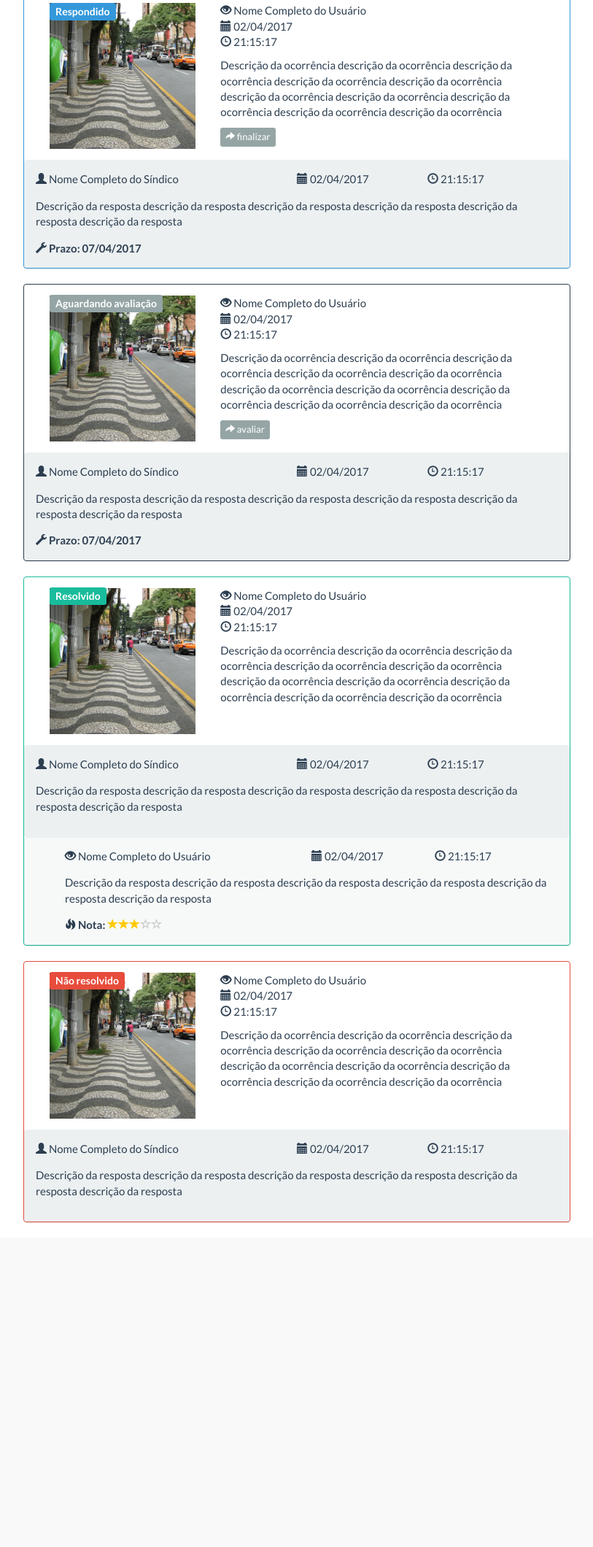
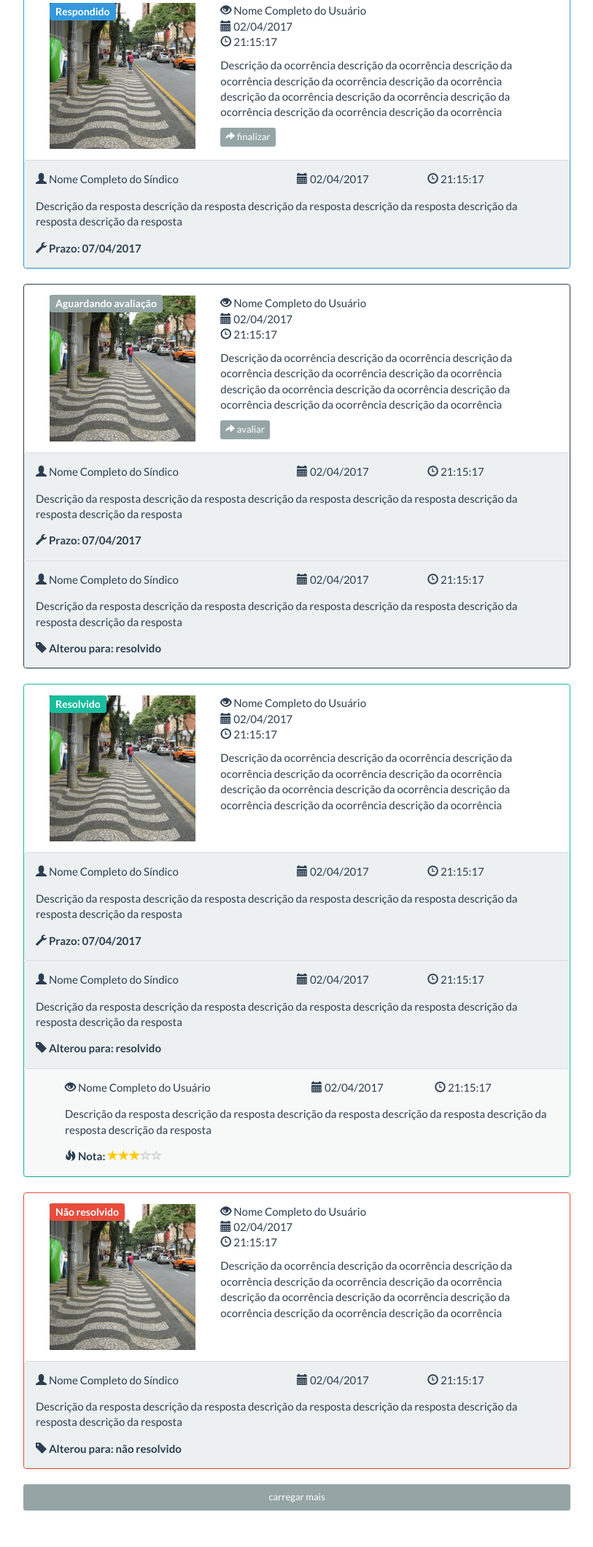
Before and after one commit to brunohpmarques/rmfocorrencias, a PHP site: page / in a window 1280 px wide. Shown: the part 421-2541 px from the top of the page at 73% size, without its empty margins (233-1046 px from the left). Before the commit the page ends 2096 px from the top, so only its background shows below. Run offline with PHP 8.4, Linux system fonts and the light colour scheme.

Commit message:
Comentarios acumulados; Botao de carregar mais;

```diff
--- a/assets/css/app.css
+++ b/assets/css/app.css
@@ -29,6 +29,11 @@ nav .label {
 	background-size: cover;
 }
 
+.btn-more{
+	margin-bottom: 50px;
+	width: 100%;
+}
+
 .resp{
 	width: 100%;
 }
@@ -58,6 +63,7 @@ nav .label {
 }
 
 .panel-resp, .panel-trep{
+	border-top: 1px solid #d9ddde;
 	float: left;
 	margin: 15px -30px -15px -30px;
 	background-color: #ecf0f1;
@@ -106,3 +112,46 @@ nav .label {
 .rating-symbol-foreground{
 	color: #ffca00;
 }
+
+/* ROTATE ICONS */
+.loadmore .spin{
+    color: #fff;
+    outline: none;
+    background-color: #2c3e50;
+    border-color: #2c3e50;
+    border-width: 2px;
+    padding: 8px 9px;
+    font-size: 13px;
+    line-height: 1.5;
+    border-radius: 3px;
+    text-align: center;
+}
+
+.fa-spin-custom, .glyphicon-spin {
+	padding-top: 0px;
+    -webkit-animation: spin 1000ms infinite linear;
+    animation: spin 1000ms infinite linear;
+}
+
+@-webkit-keyframes spin {
+    0% {
+        -webkit-transform: rotate(0deg);
+        transform: rotate(0deg);
+    }
+    100% {
+        -webkit-transform: rotate(359deg);
+        transform: rotate(359deg);
+    }
+}
+
+@keyframes spin {
+    0% {
+        -webkit-transform: rotate(0deg);
+        transform: rotate(0deg);
+    }
+    100% {
+        -webkit-transform: rotate(359deg);
+        transform: rotate(359deg);
+    }
+}
+/* END ROTATE ICONS */
--- a/assets/js/app.js
+++ b/assets/js/app.js
@@ -6,6 +6,7 @@ var ratingModal = null;
 var rating = null;
 
 $(document).ready(function(){
+	$('.loadmore .spin').hide();
 	ocrModal = $('#ocrModal');
 	respModal = $('#respModal');
 	novModal = $('#novModal');
@@ -16,6 +17,11 @@ $(document).ready(function(){
 	$().showUp('.navbar', {
 		upClass: 'navbar-show',
 		downClass: 'navbar-hide'
+	});
+
+	$('.loadmore a').on('click', function(){
+		$($(this).parent().find('.spin')[0]).show();
+		$(this).hide();
 	});
 
 	/* MODALS */
--- a/index.php
+++ b/index.php
@@ -153,6 +153,24 @@
 					  				</div>
 					  			</div>
 					  		</div>
+					  		<div class="panel panel-default panel-resp">
+					  			<div class="panel-body">
+					  				<div class="col-md-6 panel-resp-info">
+									  	<span class="glyphicon glyphicon-user" aria-hidden="true"></span> Nome Completo do Síndico
+					  				</div>
+					  				<div class="col-md-3 panel-resp-info">
+					  					<span class="glyphicon glyphicon-calendar" aria-hidden="true"></span> 02/04/2017
+					  				</div>
+					  				<div class="col-md-3 panel-resp-info">
+					  					<span class="glyphicon glyphicon-time" aria-hidden="true"></span> 21:15:17
+					  				</div>
+					  				<div class="col-md-12 panel-resp-desc">
+					  					Descrição da resposta descrição da resposta descrição da resposta descrição da resposta descrição da resposta descrição da resposta
+					  				</div>
+					  				<div class="col-lg-12 panel-resp-info"><span class="glyphicon glyphicon-tag" aria-hidden="true"></span> <strong>Alterou para: resolvido</strong>
+					  				</div>
+					  			</div>
+					  		</div>
 					  	</div>
 					  </div>
 					</div>
@@ -192,6 +210,26 @@
 					  				</div>
 					  				<div class="col-md-12 panel-resp-desc">
 					  					Descrição da resposta descrição da resposta descrição da resposta descrição da resposta descrição da resposta descrição da resposta
+					  				</div>
+					  				<div class="col-lg-12 panel-resp-info"><span class="glyphicon glyphicon-wrench" aria-hidden="true"></span> <strong>Prazo: 07/04/2017</strong>
+					  				</div>
+					  			</div>
+					  		</div>
+					  		<div class="panel panel-default panel-resp">
+					  			<div class="panel-body">
+					  				<div class="col-md-6 panel-resp-info">
+									  	<span class="glyphicon glyphicon-user" aria-hidden="true"></span> Nome Completo do Síndico
+					  				</div>
+					  				<div class="col-md-3 panel-resp-info">
+					  					<span class="glyphicon glyphicon-calendar" aria-hidden="true"></span> 02/04/2017
+					  				</div>
+					  				<div class="col-md-3 panel-resp-info">
+					  					<span class="glyphicon glyphicon-time" aria-hidden="true"></span> 21:15:17
+					  				</div>
+					  				<div class="col-md-12 panel-resp-desc">
+					  					Descrição da resposta descrição da resposta descrição da resposta descrição da resposta descrição da resposta descrição da resposta
+					  				</div>
+					  				<div class="col-lg-12 panel-resp-info"><span class="glyphicon glyphicon-tag" aria-hidden="true"></span> <strong>Alterou para: resolvido</strong>
 					  				</div>
 					  			</div>
 					  		</div>
@@ -255,11 +293,20 @@
 					  				<div class="col-md-12 panel-resp-desc">
 					  					Descrição da resposta descrição da resposta descrição da resposta descrição da resposta descrição da resposta descrição da resposta
 					  				</div>
+					  				<div class="col-lg-12 panel-resp-info"><span class="glyphicon glyphicon-tag" aria-hidden="true"></span> <strong>Alterou para: não resolvido</strong>
+					  				</div>
 					  			</div>
 					  		</div>
 					  	</div>
 					  </div>
 					</div>
+				</div>
+			</div>
+
+			<div class="row">
+				<div class="col-md-8 col-md-offset-2 loadmore">
+					<a href="javascript:;" class="btn btn-sm btn-default btn-more">carregar mais</a>
+					<div class="spin btn-more"><span class="glyphicon glyphicon-refresh glyphicon-spin"></span></div>
 				</div>
 			</div>
 
```
